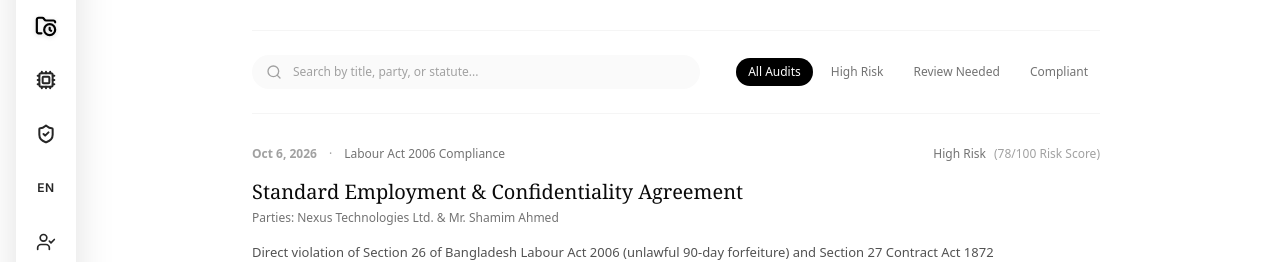
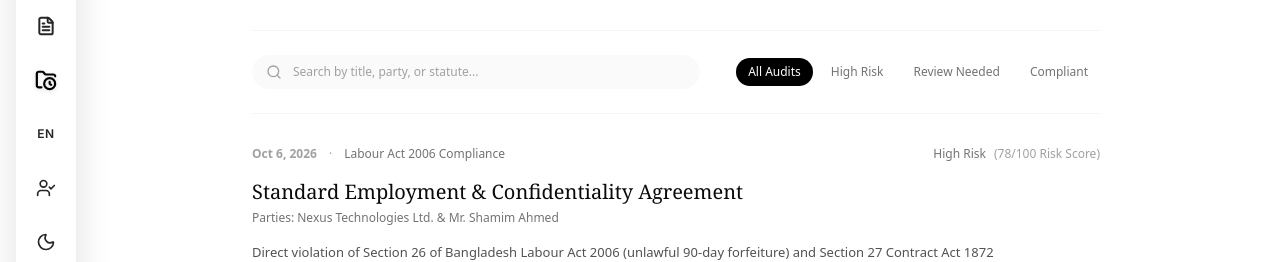
Before and after one commit to mahmudulhasantasin/Outliers, a Next.js app in the folder frontend/: page /archive in a window 1280 px wide. Shown: the part 266-528 px from the top of the page. Built offline with nearby package versions, Linux system fonts and the light colour scheme.

Commit message:
refactor(dock): remove unnecessary architecture and security pages from dock

```diff
--- a/frontend/src/components/dock/AppDock.tsx
+++ b/frontend/src/components/dock/AppDock.tsx
@@ -15,8 +15,6 @@ import {
   UserCheck,
   Moon,
   Sun,
-  ShieldCheck,
-  Cpu,
   LogOut,
   Sparkles,
 } from "lucide-react";
@@ -61,18 +59,6 @@ export default function AppDock() {
       onClick: () => router.push("/archive"),
     },
     {
-      icon: <Cpu className="w-5 h-5 stroke-[2.4]" />,
-      label: language === "bn" ? "সিস্টেম আর্কিটেকচার" : "Architecture",
-      isActive: pathname === "/architecture",
-      onClick: () => router.push("/architecture"),
-    },
-    {
-      icon: <ShieldCheck className="w-5 h-5 stroke-[2.4]" />,
-      label: language === "bn" ? "সিকিউরিটি ও অডিট" : "Security & Audit",
-      isActive: pathname === "/security" || pathname === "/audit",
-      onClick: () => router.push("/security"),
-    },
-    {
       icon: (
         <span className="text-xs font-semibold tracking-wider">
           {language === "bn" ? "বাং" : "EN"}
```
Also changed, not shown: 1 other file (tests, documents, lock files or other folders).
